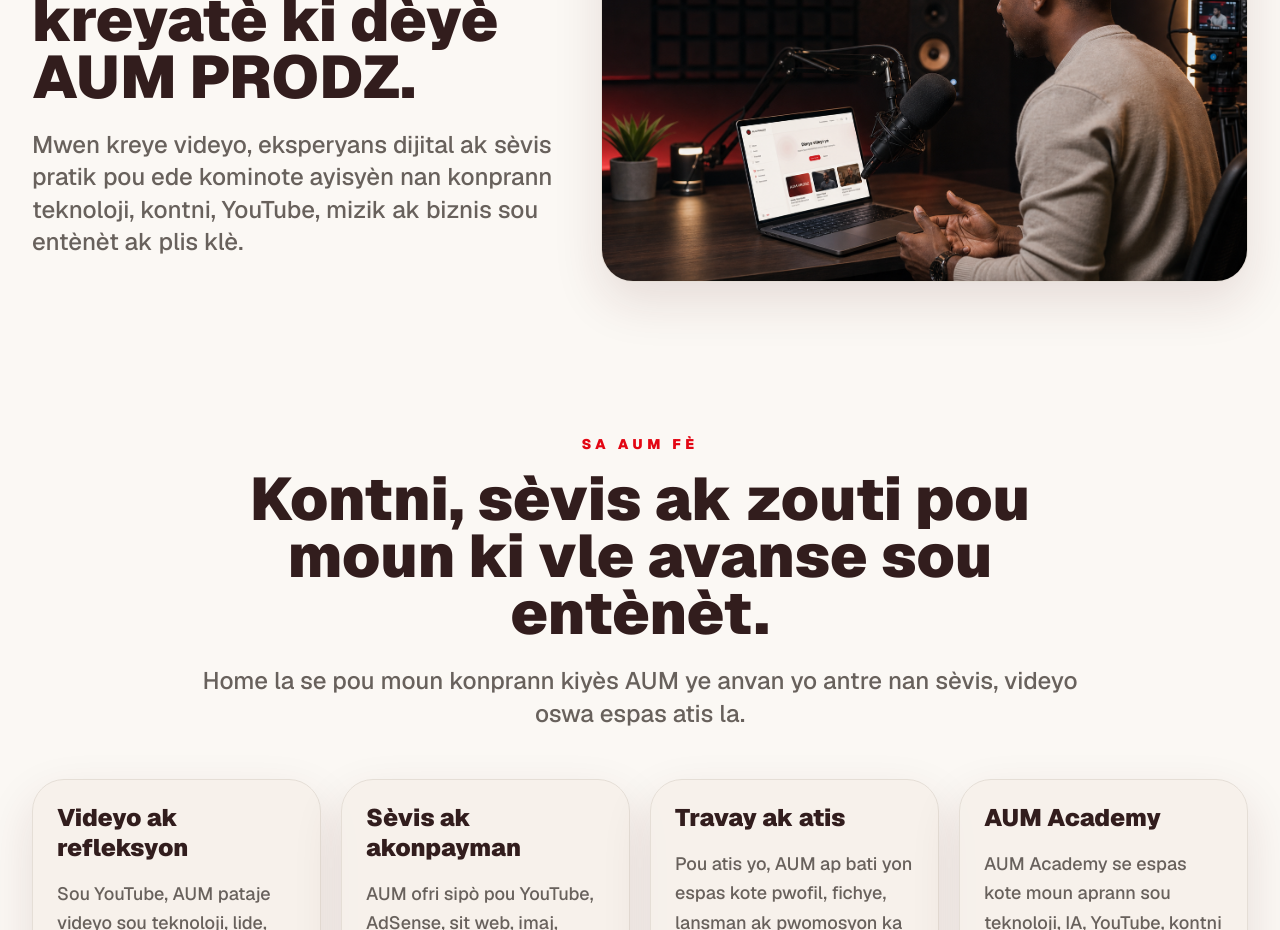
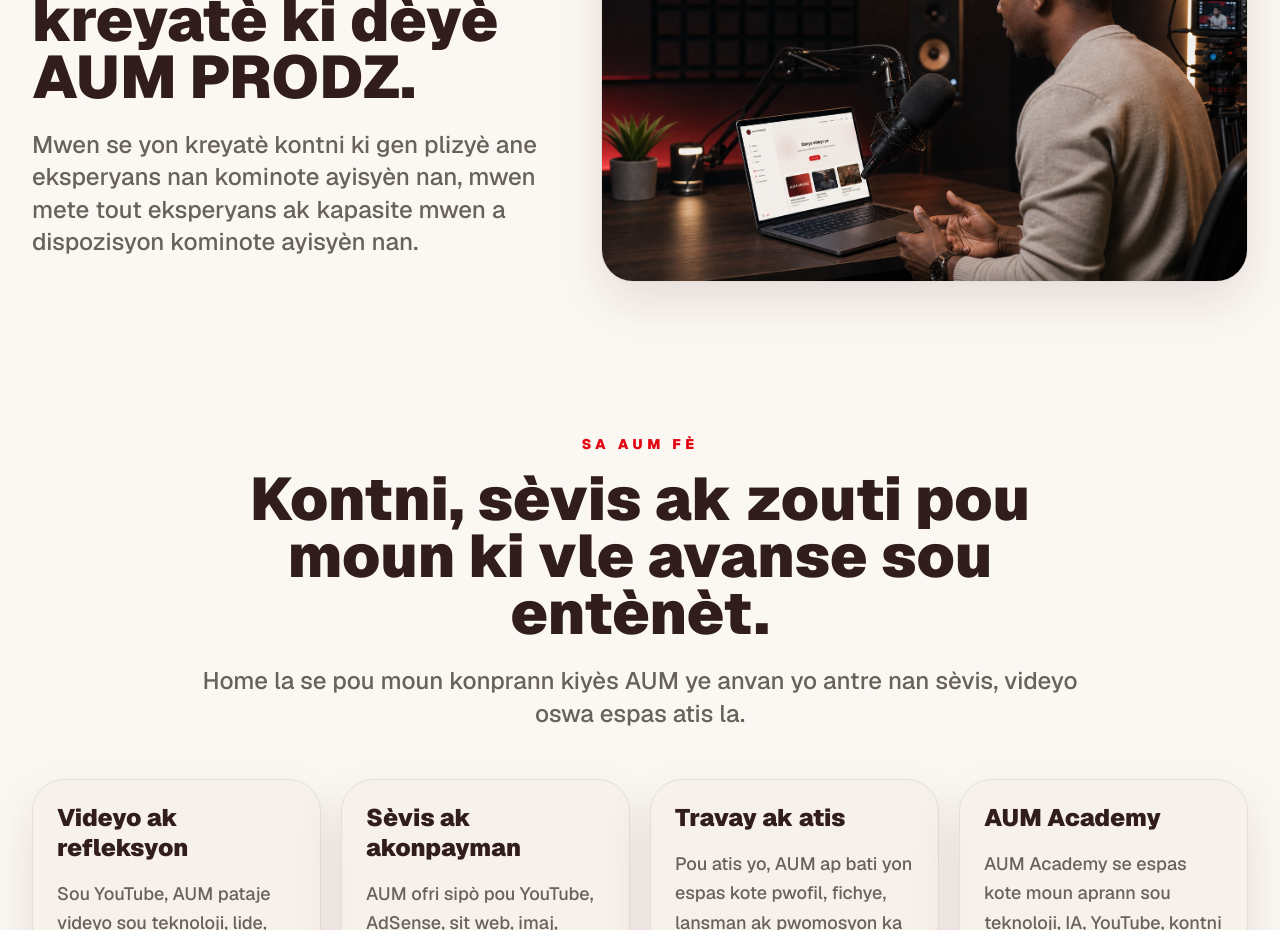
Before and after one commit to aumdevs/aumprodz, a Next.js app: page / in a window 1280 px wide. Shown: the part 1000-1930 px from the top of the page. Built offline with nearby package versions, Linux system fonts and the light colour scheme; no server answers.

Commit message:
Update Haitian about copy

```diff
--- a/src/app/(public)/page.tsx
+++ b/src/app/(public)/page.tsx
@@ -45,7 +45,7 @@
     aboutEyebrow: "Ki moun ki AUM?",
     aboutTitle: "AUM se Bendjy, kreyatè ki dèyè AUM PRODZ.",
     aboutText:
-      "Mwen kreye videyo, eksperyans dijital ak sèvis pratik pou ede kominote ayisyèn nan konprann teknoloji, kontni, YouTube, mizik ak biznis sou entènèt ak plis klè.",
+      "Mwen se yon kreyatè kontni ki gen plizyè ane eksperyans nan kominote ayisyèn nan, mwen mete tout eksperyans ak kapasite mwen a dispozisyon kominote ayisyèn nan.",
     artistCta: "AUM Artist",
     artistText:
       "Pou atis yo, AUM ap bati yon espas kote pwofil, fichye, lansman ak pwomosyon ka gen plis lòd.",
```
